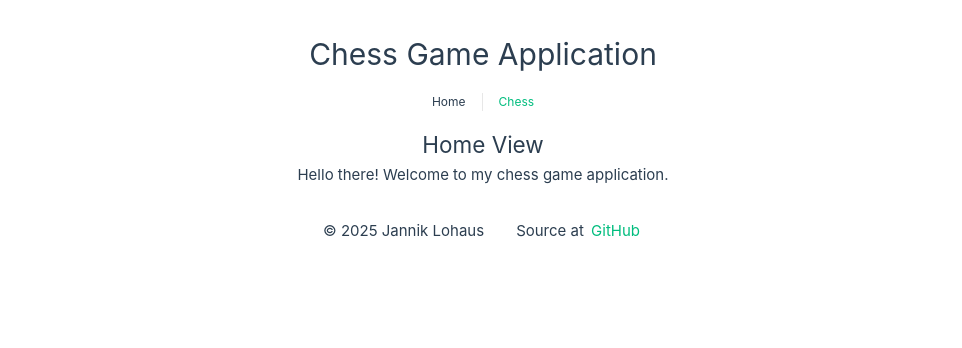
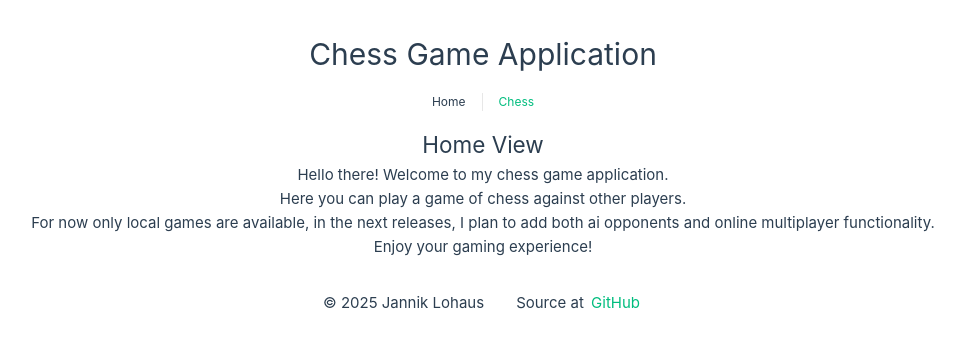
Before and after one commit to Iyashi/vue-chess, a Vue app: page / in a window 1280 px wide. Shown: the top 348 px of the page, without its empty margins (157-1119 px from the left). Built offline with nearby package versions, Linux system fonts and the light colour scheme; the HTML template or start-up script is replaced by a standard one.

Commit message:
Improve text on HomeView

```diff
--- a/src/views/HomeView.vue
+++ b/src/views/HomeView.vue
@@ -8,6 +8,12 @@
 
     <section class="content">
       <p>Hello there! Welcome to my chess game application.</p>
+      <p>Here you can play a game of chess against other players.</p>
+      <p>
+        For now only local games are available, in the next releases, I plan to add both ai
+        opponents and online multiplayer functionality.
+      </p>
+      <p>Enjoy your gaming experience!</p>
     </section>
   </main>
 </template>
```
